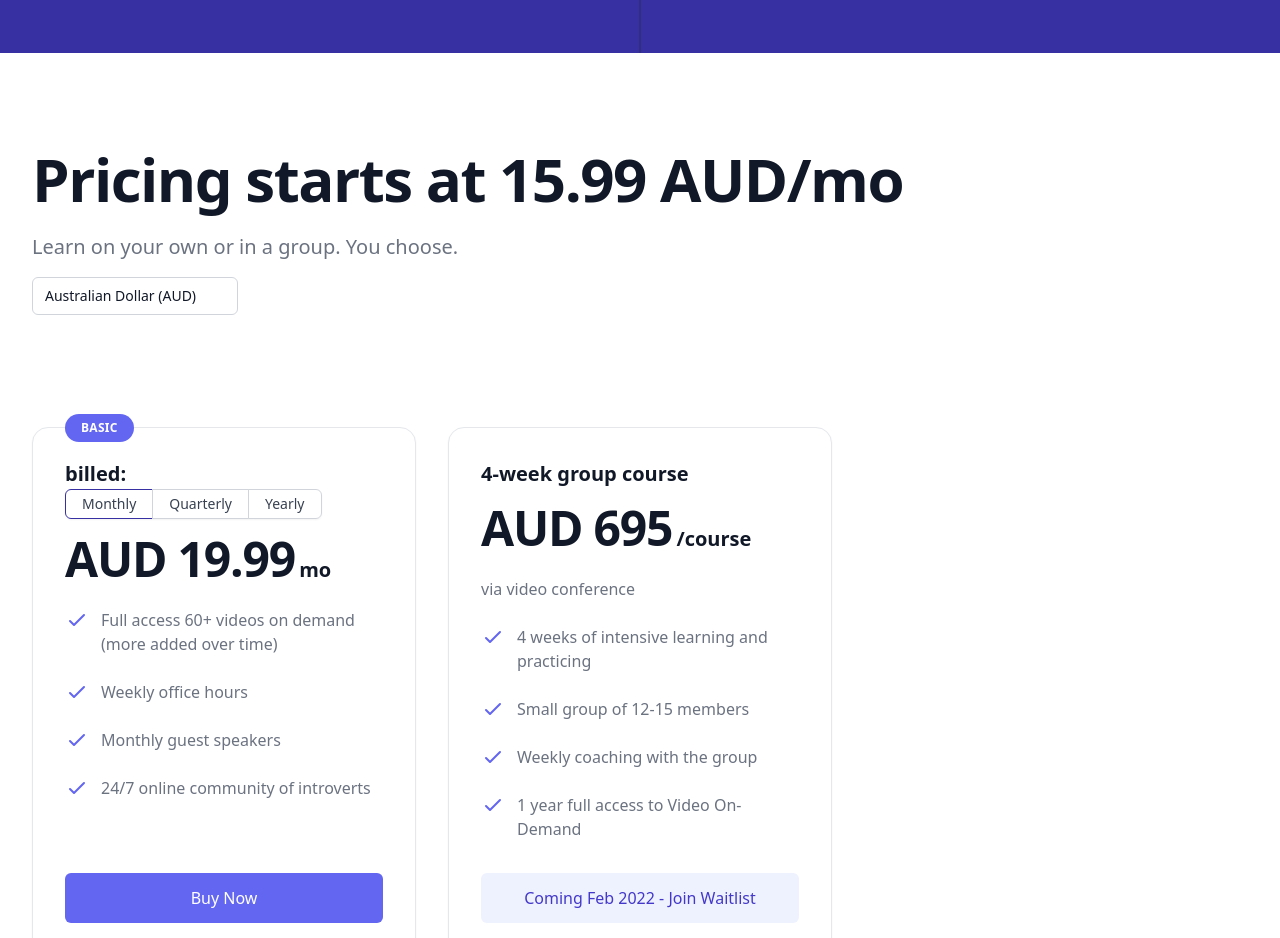
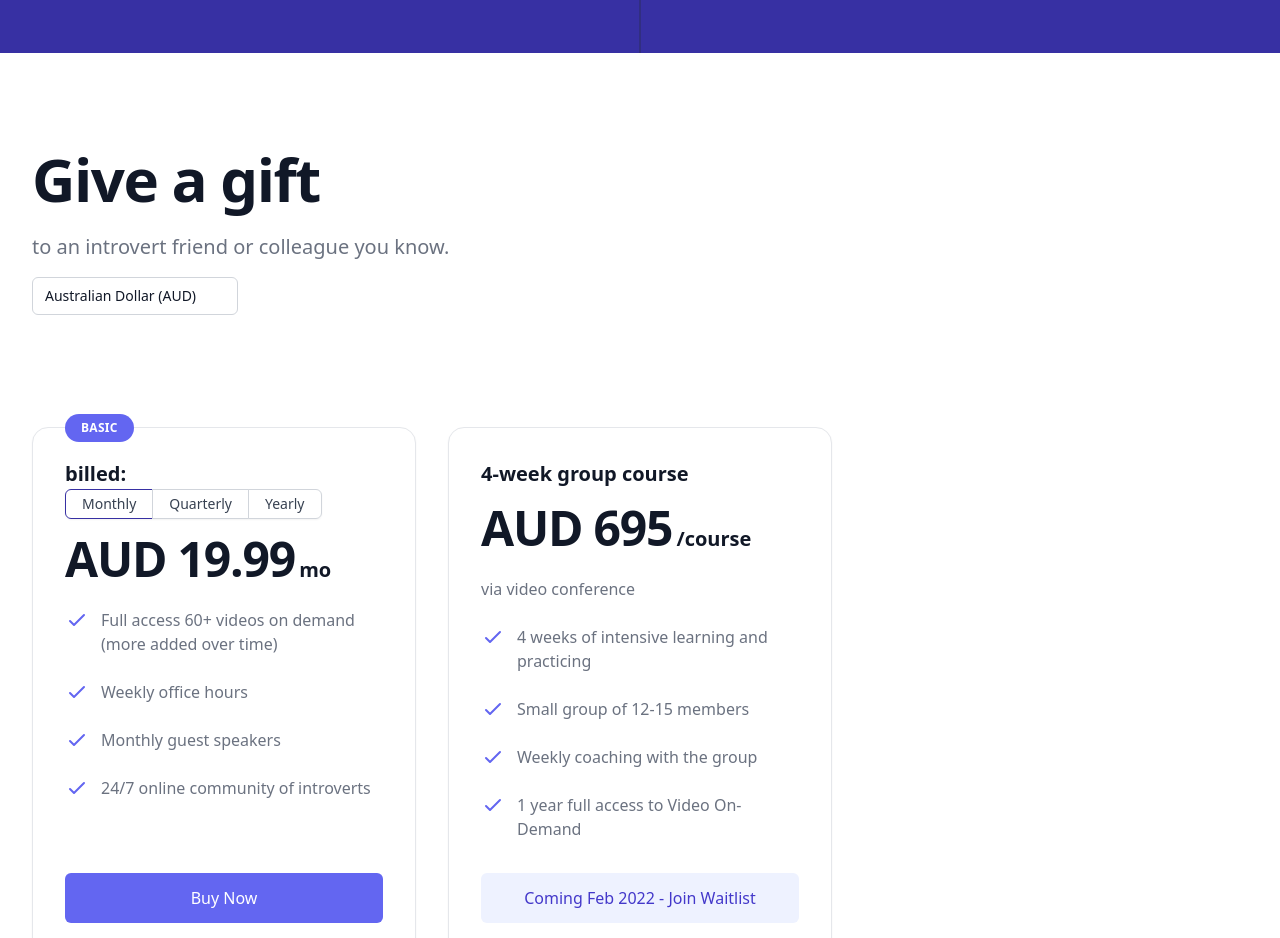
Before and after one commit to timyeothequietachievr/website, a Next.js app: page / in a window 1280 px wide. Shown: the part 7820-8758 px from the top of the page. Built offline with nearby package versions, Linux system fonts and the light colour scheme.

Commit message:
gift2 update text

```diff
--- a/components/Gift2.jsx
+++ b/components/Gift2.jsx
@@ -32,10 +32,10 @@ export default function Pricing() {
         id="pricing"
       >
         <h2 className="text-3xl font-extrabold text-gray-900 sm:text-5xl sm:leading-none sm:tracking-tight lg:text-6xl">
-          Pricing starts at <PricingDisplay />
+          Give a gift
         </h2>
         <p className="mt-6 max-w-2xl text-xl text-gray-500">
-          Learn on your own or in a group. You choose.
+          to an introvert friend or colleague you know.
         </p>
 
         <PaymentOptions onCurrencyChanged={onCurrencyChanged} />
```
